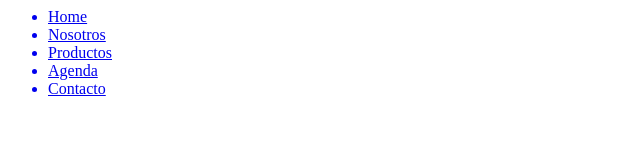
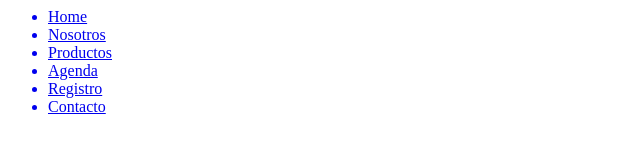
Before and after one commit to JMauricioGR/PairProgramingExercise, a plain HTML site: page index.html in a window 1280 px wide. Shown: the full height of the page, 0-640 px from the left. Drawn offline with Linux system fonts and the light colour scheme.

Commit message:
Agrego opción Lorena Castro

```diff
--- a/index.html
+++ b/index.html
@@ -12,6 +12,7 @@
             <a href="#"><li>Nosotros</li></a>
             <a href="#"><li>Productos</li></a>
             <a href="#"><li>Agenda</li></a>
+            <a href="#"><li>Registro</li></a>
             <a href="#"><li>Contacto</li></a>
         </ul>
     </header>
```
